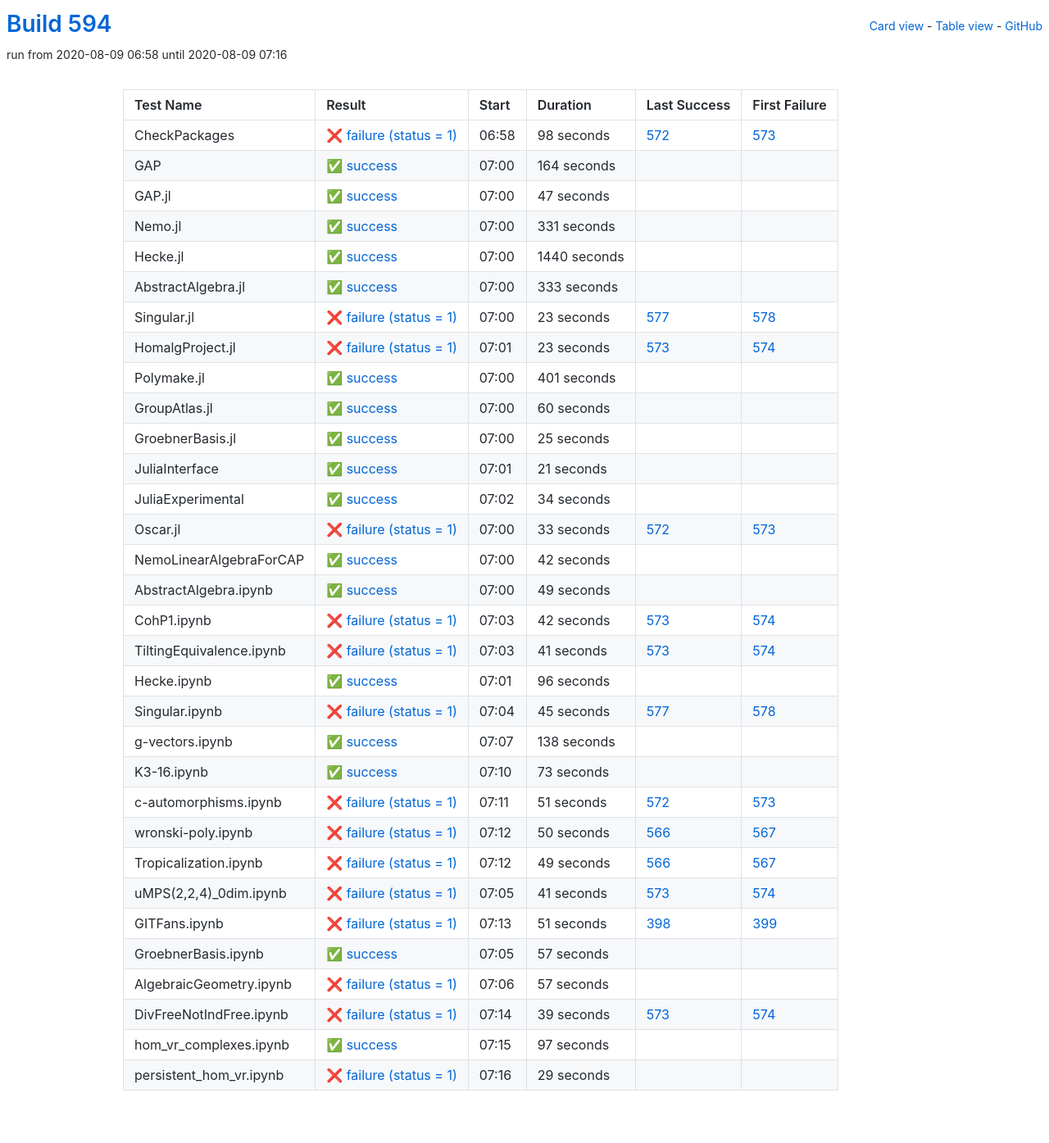
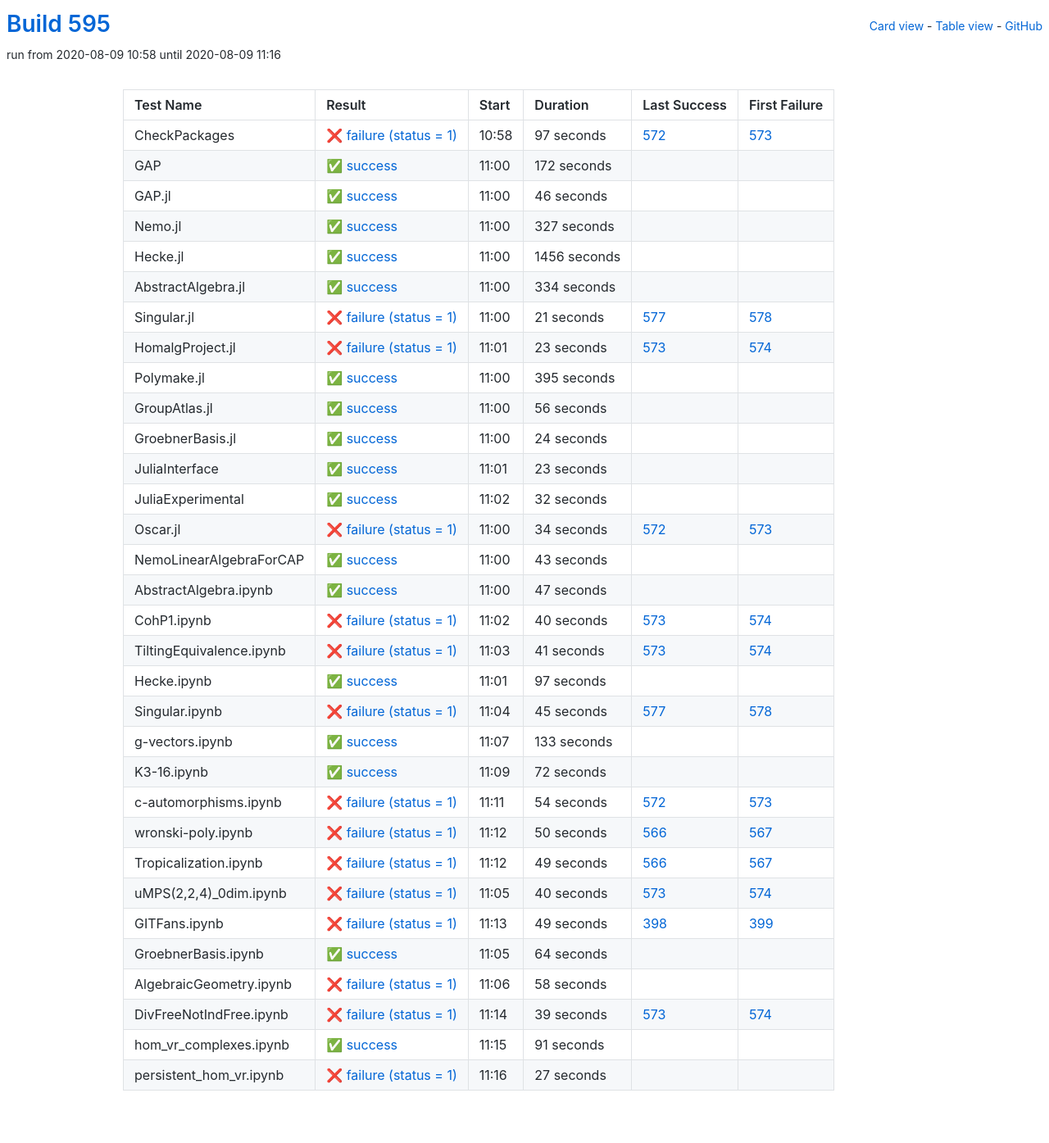
Before and after one commit to oscar-system/oscar-ci-status-stable, a Jekyll site: the page built from table.html, in a window 1280 px wide. Shown: the whole page at 82% size. Built offline with Jekyll 4.4.1, drawn with Linux system fonts in a browser that asks for light colours.

Commit message:
Build #595

```diff
--- a/_data/ci.yml
+++ b/_data/ci.yml
@@ -1,6 +1,6 @@
 ---
-build: 594
-build_url: https://oscarci.mathematik.uni-kl.de/job/oscar-stable/594/
+build: 595
+build_url: https://oscarci.mathematik.uni-kl.de/job/oscar-stable/595/
 job: oscar-stable
 organization: oscar-system
 repo: oscar-ci-status-stable
@@ -8,92 +8,92 @@ repourl: https://github.com/oscar-system/oscar-ci-status-stable
 tests:
 - name: CheckPackages
   id: checkpackages
-  log: https://oscarci.mathematik.uni-kl.de/job/oscar-stable/594/artifact/logs/build-594/CheckPackages.log
-  start: 2020-08-09 06:58
+  log: https://oscarci.mathematik.uni-kl.de/job/oscar-stable/595/artifact/logs/build-595/CheckPackages.log
+  start: 2020-08-09 10:58
   success: false
   exitcode: 1
   status: failure
-  duration: 98
+  duration: 97
   last_success: 572
   last_success_url: https://oscarci.mathematik.uni-kl.de/job/oscar-stable/572/
   first_failure: 573
   first_failure_url: https://oscarci.mathematik.uni-kl.de/job/oscar-stable/573/
 - name: GAP
   id: gap
-  log: https://oscarci.mathematik.uni-kl.de/job/oscar-stable/594/artifact/logs/build-594/GAP.log
-  start: 2020-08-09 07:00
+  log: https://oscarci.mathematik.uni-kl.de/job/oscar-stable/595/artifact/logs/build-595/GAP.log
+  start: 2020-08-09 11:00
   success: true
   exitcode: 0
   status: success
-  duration: 164
+  duration: 172
   last_success: false
   last_success_url:
   first_failure: false
   first_failure_url:
 - name: GAP.jl
   id: gap-jl
-  log: https://oscarci.mathematik.uni-kl.de/job/oscar-stable/594/artifact/logs/build-594/GAP.jl.log
-  start: 2020-08-09 07:00
+  log: https://oscarci.mathematik.uni-kl.de/job/oscar-stable/595/artifact/logs/build-595/GAP.jl.log
+  start: 2020-08-09 11:00
   success: true
   exitcode: 0
   status: success
-  duration: 47
+  duration: 46
   last_success: false
   last_success_url:
   first_failure: false
   first_failure_url:
 - name: Nemo.jl
   id: nemo-jl
-  log: https://oscarci.mathematik.uni-kl.de/job/oscar-stable/594/artifact/logs/build-594/Nemo.jl.log
-  start: 2020-08-09 07:00
+  log: https://oscarci.mathematik.uni-kl.de/job/oscar-stable/595/artifact/logs/build-595/Nemo.jl.log
+  start: 2020-08-09 11:00
   success: true
   exitcode: 0
   status: success
-  duration: 331
+  duration: 327
   last_success: false
   last_success_url:
   first_failure: false
   first_failure_url:
 - name: Hecke.jl
   id: hecke-jl
-  log: https://oscarci.mathematik.uni-kl.de/job/oscar-stable/594/artifact/logs/build-594/Hecke.jl.log
-  start: 2020-08-09 07:00
+  log: https://oscarci.mathematik.uni-kl.de/job/oscar-stable/595/artifact/logs/build-595/Hecke.jl.log
+  start: 2020-08-09 11:00
   success: true
   exitcode: 0
   status: success
-  duration: 1440
+  duration: 1456
   last_success: false
   last_success_url:
   first_failure: false
   first_failure_url:
 - name: AbstractAlgebra.jl
   id: abstractalgebra-jl
-  log: https://oscarci.mathematik.uni-kl.de/job/oscar-stable/594/artifact/logs/build-594/AbstractAlgebra.jl.log
-  start: 2020-08-09 07:00
+  log: https://oscarci.mathematik.uni-kl.de/job/oscar-stable/595/artifact/logs/build-595/AbstractAlgebra.jl.log
+  start: 2020-08-09 11:00
   success: true
   exitcode: 0
   status: success
-  duration: 333
+  duration: 334
   last_success: false
   last_success_url:
   first_failure: false
   first_failure_url:
 - name: Singular.jl
   id: singular-jl
-  log: https://oscarci.mathematik.uni-kl.de/job/oscar-stable/594/artifact/logs/build-594/Singular.jl.log
-  start: 2020-08-09 07:00
+  log: https://oscarci.mathematik.uni-kl.de/job/oscar-stable/595/artifact/logs/build-595/Singular.jl.log
+  start: 2020-08-09 11:00
   success: false
   exitcode: 1
   status: failure
-  duration: 23
+  duration: 21
   last_success: 577
   last_success_url: https://oscarci.mathematik.uni-kl.de/job/oscar-stable/577/
   first_failure: 578
   first_failure_url: https://oscarci.mathematik.uni-kl.de/job/oscar-stable/578/
 - name: HomalgProject.jl
   id: homalgproject-jl
-  log: https://oscarci.mathematik.uni-kl.de/job/oscar-stable/594/artifact/logs/build-594/HomalgProject.jl.log
-  start: 2020-08-09 07:01
+  log: https://oscarci.mathematik.uni-kl.de/job/oscar-stable/595/artifact/logs/build-595/HomalgProject.jl.log
+  start: 2020-08-09 11:01
   success: false
   exitcode: 1
   status: failure
@@ -104,116 +104,116 @@ tests:
   first_failure_url: https://oscarci.mathematik.uni-kl.de/job/oscar-stable/574/
 - name: Polymake.jl
   id: polymake-jl
-  log: https://oscarci.mathematik.uni-kl.de/job/oscar-stable/594/artifact/logs/build-594/Polymake.jl.log
-  start: 2020-08-09 07:00
+  log: https://oscarci.mathematik.uni-kl.de/job/oscar-stable/595/artifact/logs/build-595/Polymake.jl.log
+  start: 2020-08-09 11:00
   success: true
   exitcode: 0
   status: success
-  duration: 401
+  duration: 395
   last_success: false
   last_success_url:
   first_failure: false
   first_failure_url:
 - name: GroupAtlas.jl
   id: groupatlas-jl
-  log: https://oscarci.mathematik.uni-kl.de/job/oscar-stable/594/artifact/logs/build-594/GroupAtlas.jl.log
-  start: 2020-08-09 07:00
+  log: https://oscarci.mathematik.uni-kl.de/job/oscar-stable/595/artifact/logs/build-595/GroupAtlas.jl.log
+  start: 2020-08-09 11:00
   success: true
   exitcode: 0
   status: success
-  duration: 60
+  duration: 56
   last_success: false
   last_success_url:
   first_failure: false
   first_failure_url:
 - name: GroebnerBasis.jl
   id: groebnerbasis-jl
-  log: https://oscarci.mathematik.uni-kl.de/job/oscar-stable/594/artifact/logs/build-594/GroebnerBasis.jl.log
-  start: 2020-08-09 07:00
+  log: https://oscarci.mathematik.uni-kl.de/job/oscar-stable/595/artifact/logs/build-595/GroebnerBasis.jl.log
+  start: 2020-08-09 11:00
   success: true
   exitcode: 0
   status: success
-  duration: 25
+  duration: 24
   last_success: false
   last_success_url:
   first_failure: false
   first_failure_url:
 - name: JuliaInterface
   id: juliainterface
-  log: https://oscarci.mathematik.uni-kl.de/job/oscar-stable/594/artifact/logs/build-594/JuliaInterface.log
-  start: 2020-08-09 07:01
+  log: https://oscarci.mathematik.uni-kl.de/job/oscar-stable/595/artifact/logs/build-595/JuliaInterface.log
+  start: 2020-08-09 11:01
   success: true
   exitcode: 0
   status: success
-  duration: 21
+  duration: 23
   last_success: false
   last_success_url:
   first_failure: false
   first_failure_url:
 - name: JuliaExperimental
   id: juliaexperimental
-  log: https://oscarci.mathematik.uni-kl.de/job/oscar-stable/594/artifact/logs/build-594/JuliaExperimental.log
-  start: 2020-08-09 07:02
+  log: https://oscarci.mathematik.uni-kl.de/job/oscar-stable/595/artifact/logs/build-595/JuliaExperimental.log
+  start: 2020-08-09 11:02
   success: true
   exitcode: 0
   status: success
-  duration: 34
+  duration: 32
   last_success: false
   last_success_url:
   first_failure: false
   first_failure_url:
 - name: Oscar.jl
   id: oscar-jl
-  log: https://oscarci.mathematik.uni-kl.de/job/oscar-stable/594/artifact/logs/build-594/Oscar.jl.log
-  start: 2020-08-09 07:00
+  log: https://oscarci.mathematik.uni-kl.de/job/oscar-stable/595/artifact/logs/build-595/Oscar.jl.log
+  start: 2020-08-09 11:00
   success: false
   exitcode: 1
   status: failure
-  duration: 33
+  duration: 34
   last_success: 572
   last_success_url: https://oscarci.mathematik.uni-kl.de/job/oscar-stable/572/
   first_failure: 573
   first_failure_url: https://oscarci.mathematik.uni-kl.de/job/oscar-stable/573/
 - name: NemoLinearAlgebraForCAP
   id: nemolinearalgebraforcap
-  log: https://oscarci.mathematik.uni-kl.de/job/oscar-stable/594/artifact/logs/build-594/NemoLinearAlgebraForCAP.log
-  start: 2020-08-09 07:00
+  log: https://oscarci.mathematik.uni-kl.de/job/oscar-stable/595/artifact/logs/build-595/NemoLinearAlgebraForCAP.log
+  start: 2020-08-09 11:00
   success: true
   exitcode: 0
   status: success
-  duration: 42
+  duration: 43
   last_success: false
   last_success_url:
   first_failure: false
   first_failure_url:
 - name: AbstractAlgebra.ipynb
   id: abstractalgebra-ipynb
-  log: https://oscarci.mathematik.uni-kl.de/job/oscar-stable/594/artifact/logs/build-594/AbstractAlgebra.ipynb.log
-  start: 2020-08-09 07:00
+  log: https://oscarci.mathematik.uni-kl.de/job/oscar-stable/595/artifact/logs/build-595/AbstractAlgebra.ipynb.log
+  start: 2020-08-09 11:00
   success: true
   exitcode: 0
   status: success
-  duration: 49
+  duration: 47
   last_success: false
   last_success_url:
   first_failure: false
   first_failure_url:
 - name: CohP1.ipynb
   id: cohp1-ipynb
-  log: https://oscarci.mathematik.uni-kl.de/job/oscar-stable/594/artifact/logs/build-594/CohP1.ipynb.log
-  start: 2020-08-09 07:03
+  log: https://oscarci.mathematik.uni-kl.de/job/oscar-stable/595/artifact/logs/build-595/CohP1.ipynb.log
+  start: 2020-08-09 11:02
   success: false
   exitcode: 1
   status: failure
-  duration: 42
+  duration: 40
   last_success: 573
   last_success_url: https://oscarci.mathematik.uni-kl.de/job/oscar-stable/573/
   first_failure: 574
   first_failure_url: https://oscarci.mathematik.uni-kl.de/job/oscar-stable/574/
 - name: TiltingEquivalence.ipynb
   id: tiltingequivalence-ipynb
-  log: https://oscarci.mathematik.uni-kl.de/job/oscar-stable/594/artifact/logs/build-594/TiltingEquivalence.ipynb.log
-  start: 2020-08-09 07:03
+  log: https://oscarci.mathematik.uni-kl.de/job/oscar-stable/595/artifact/logs/build-595/TiltingEquivalence.ipynb.log
+  start: 2020-08-09 11:03
   success: false
   exitcode: 1
   status: failure
@@ -224,20 +224,20 @@ tests:
   first_failure_url: https://oscarci.mathematik.uni-kl.de/job/oscar-stable/574/
 - name: Hecke.ipynb
   id: hecke-ipynb
-  log: https://oscarci.mathematik.uni-kl.de/job/oscar-stable/594/artifact/logs/build-594/Hecke.ipynb.log
-  start: 2020-08-09 07:01
+  log: https://oscarci.mathematik.uni-kl.de/job/oscar-stable/595/artifact/logs/build-595/Hecke.ipynb.log
+  start: 2020-08-09 11:01
   success: true
   exitcode: 0
   status: success
-  duration: 96
+  duration: 97
   last_success: false
   last_success_url:
   first_failure: false
   first_failure_url:
 - name: Singular.ipynb
   id: singular-ipynb
-  log: https://oscarci.mathematik.uni-kl.de/job/oscar-stable/594/artifact/logs/build-594/Singular.ipynb.log
-  start: 2020-08-09 07:04
+  log: https://oscarci.mathematik.uni-kl.de/job/oscar-stable/595/artifact/logs/build-595/Singular.ipynb.log
+  start: 2020-08-09 11:04
   success: false
   exitcode: 1
   status: failure
@@ -248,44 +248,44 @@ tests:
   first_failure_url: https://oscarci.mathematik.uni-kl.de/job/oscar-stable/578/
 - name: g-vectors.ipynb
   id: g-vectors-ipynb
-  log: https://oscarci.mathematik.uni-kl.de/job/oscar-stable/594/artifact/logs/build-594/g-vectors.ipynb.log
-  start: 2020-08-09 07:07
+  log: https://oscarci.mathematik.uni-kl.de/job/oscar-stable/595/artifact/logs/build-595/g-vectors.ipynb.log
+  start: 2020-08-09 11:07
   success: true
   exitcode: 0
   status: success
-  duration: 138
+  duration: 133
   last_success: false
   last_success_url:
   first_failure: false
   first_failure_url:
 - name: K3-16.ipynb
   id: k3-16-ipynb
-  log: https://oscarci.mathematik.uni-kl.de/job/oscar-stable/594/artifact/logs/build-594/K3-16.ipynb.log
-  start: 2020-08-09 07:10
+  log: https://oscarci.mathematik.uni-kl.de/job/oscar-stable/595/artifact/logs/build-595/K3-16.ipynb.log
+  start: 2020-08-09 11:09
   success: true
   exitcode: 0
   status: success
-  duration: 73
+  duration: 72
   last_success: false
   last_success_url:
   first_failure: false
   first_failure_url:
 - name: c-automorphisms.ipynb
   id: c-automorphisms-ipynb
-  log: https://oscarci.mathematik.uni-kl.de/job/oscar-stable/594/artifact/logs/build-594/c-automorphisms.ipynb.log
-  start: 2020-08-09 07:11
+  log: https://oscarci.mathematik.uni-kl.de/job/oscar-stable/595/artifact/logs/build-595/c-automorphisms.ipynb.log
+  start: 2020-08-09 11:11
   success: false
   exitcode: 1
   status: failure
-  duration: 51
+  duration: 54
   last_success: 572
   last_success_url: https://oscarci.mathematik.uni-kl.de/job/oscar-stable/572/
   first_failure: 573
   first_failure_url: https://oscarci.mathematik.uni-kl.de/job/oscar-stable/573/
 - name: wronski-poly.ipynb
   id: wronski-poly-ipynb
-  log: https://oscarci.mathematik.uni-kl.de/job/oscar-stable/594/artifact/logs/build-594/wronski-poly.ipynb.log
-  start: 2020-08-09 07:12
+  log: https://oscarci.mathematik.uni-kl.de/job/oscar-stable/595/artifact/logs/build-595/wronski-poly.ipynb.log
+  start: 2020-08-09 11:12
   success: false
   exitcode: 1
   status: failure
@@ -296,8 +296,8 @@ tests:
   first_failure_url: https://oscarci.mathematik.uni-kl.de/job/oscar-stable/567/
 - name: Tropicalization.ipynb
   id: tropicalization-ipynb
-  log: https://oscarci.mathematik.uni-kl.de/job/oscar-stable/594/artifact/logs/build-594/Tropicalization.ipynb.log
-  start: 2020-08-09 07:12
+  log: https://oscarci.mathematik.uni-kl.de/job/oscar-stable/595/artifact/logs/build-595/Tropicalization.ipynb.log
+  start: 2020-08-09 11:12
   success: false
   exitcode: 1
   status: failure
@@ -308,56 +308,56 @@ tests:
   first_failure_url: https://oscarci.mathematik.uni-kl.de/job/oscar-stable/567/
 - name: uMPS(2,2,4)_0dim.ipynb
   id: umps-2-2-4-0dim-ipynb
-  log: https://oscarci.mathematik.uni-kl.de/job/oscar-stable/594/artifact/logs/build-594/uMPS-2-2-4-_0dim.ipynb.log
-  start: 2020-08-09 07:05
+  log: https://oscarci.mathematik.uni-kl.de/job/oscar-stable/595/artifact/logs/build-595/uMPS-2-2-4-_0dim.ipynb.log
+  start: 2020-08-09 11:05
   success: false
   exitcode: 1
   status: failure
-  duration: 41
+  duration: 40
   last_success: 573
   last_success_url: https://oscarci.mathematik.uni-kl.de/job/oscar-stable/573/
   first_failure: 574
   first_failure_url: https://oscarci.mathematik.uni-kl.de/job/oscar-stable/574/
 - name: GITFans.ipynb
   id: gitfans-ipynb
-  log: https://oscarci.mathematik.uni-kl.de/job/oscar-stable/594/artifact/logs/build-594/GITFans.ipynb.log
-  start: 2020-08-09 07:13
+  log: https://oscarci.mathematik.uni-kl.de/job/oscar-stable/595/artifact/logs/build-595/GITFans.ipynb.log
+  start: 2020-08-09 11:13
   success: false
   exitcode: 1
   status: failure
-  duration: 51
+  duration: 49
   last_success: 398
   last_success_url: https://oscarci.mathematik.uni-kl.de/job/oscar-stable/398/
   first_failure: 399
   first_failure_url: https://oscarci.mathematik.uni-kl.de/job/oscar-stable/399/
 - name: GroebnerBasis.ipynb
   id: groebnerbasis-ipynb
-  log: https://oscarci.mathematik.uni-kl.de/job/oscar-stable/594/artifact/logs/build-594/GroebnerBasis.ipynb.log
-  start: 2020-08-09 07:05
+  log: https://oscarci.mathematik.uni-kl.de/job/oscar-stable/595/artifact/logs/build-595/GroebnerBasis.ipynb.log
+  start: 2020-08-09 11:05
   success: true
   exitcode: 0
   status: success
-  duration: 57
+  duration: 64
   last_success: false
   last_success_url:
   first_failure: false
   first_failure_url:
 - name: AlgebraicGeometry.ipynb
   id: algebraicgeometry-ipynb
-  log: https://oscarci.mathematik.uni-kl.de/job/oscar-stable/594/artifact/logs/build-594/AlgebraicGeometry.ipynb.log
-  start: 2020-08-09 07:06
+  log: https://oscarci.mathematik.uni-kl.de/job/oscar-stable/595/artifact/logs/build-595/AlgebraicGeometry.ipynb.log
+  start: 2020-08-09 11:06
   success: false
   exitcode: 1
   status: failure
-  duration: 57
+  duration: 58
   last_success: false
   last_success_url:
   first_failure: false
   first_failure_url:
 - name: DivFreeNotIndFree.ipynb
   id: divfreenotindfree-ipynb
-  log: https://oscarci.mathematik.uni-kl.de/job/oscar-stable/594/artifact/logs/build-594/DivFreeNotIndFree.ipynb.log
-  start: 2020-08-09 07:14
+  log: https://oscarci.mathematik.uni-kl.de/job/oscar-stable/595/artifact/logs/build-595/DivFreeNotIndFree.ipynb.log
+  start: 2020-08-09 11:14
   success: false
   exitcode: 1
   status: failure
@@ -368,24 +368,24 @@ tests:
   first_failure_url: https://oscarci.mathematik.uni-kl.de/job/oscar-stable/574/
 - name: hom_vr_complexes.ipynb
   id: hom-vr-complexes-ipynb
-  log: https://oscarci.mathematik.uni-kl.de/job/oscar-stable/594/artifact/logs/build-594/hom_vr_complexes.ipynb.log
-  start: 2020-08-09 07:15
+  log: https://oscarci.mathematik.uni-kl.de/job/oscar-stable/595/artifact/logs/build-595/hom_vr_complexes.ipynb.log
+  start: 2020-08-09 11:15
   success: true
   exitcode: 0
   status: success
-  duration: 97
+  duration: 91
   last_success: false
   last_success_url:
   first_failure: false
   first_failure_url:
 - name: persistent_hom_vr.ipynb
   id: persistent-hom-vr-ipynb
-  log: https://oscarci.mathematik.uni-kl.de/job/oscar-stable/594/artifact/logs/build-594/persistent_hom_vr.ipynb.log
-  start: 2020-08-09 07:16
+  log: https://oscarci.mathematik.uni-kl.de/job/oscar-stable/595/artifact/logs/build-595/persistent_hom_vr.ipynb.log
+  start: 2020-08-09 11:16
   success: false
   exitcode: 1
   status: failure
-  duration: 29
+  duration: 27
   last_success: false
   last_success_url:
   first_failure: false
```
Also changed, not shown: README.md.
